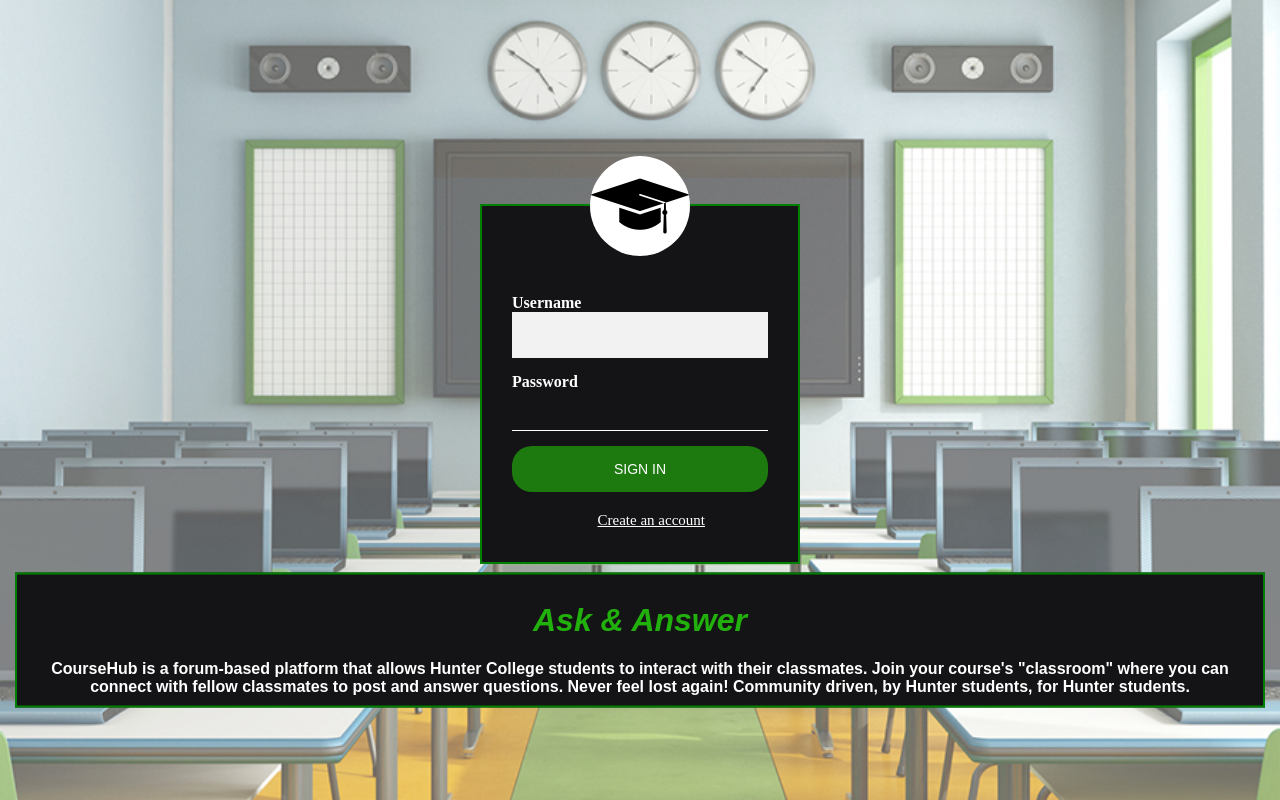
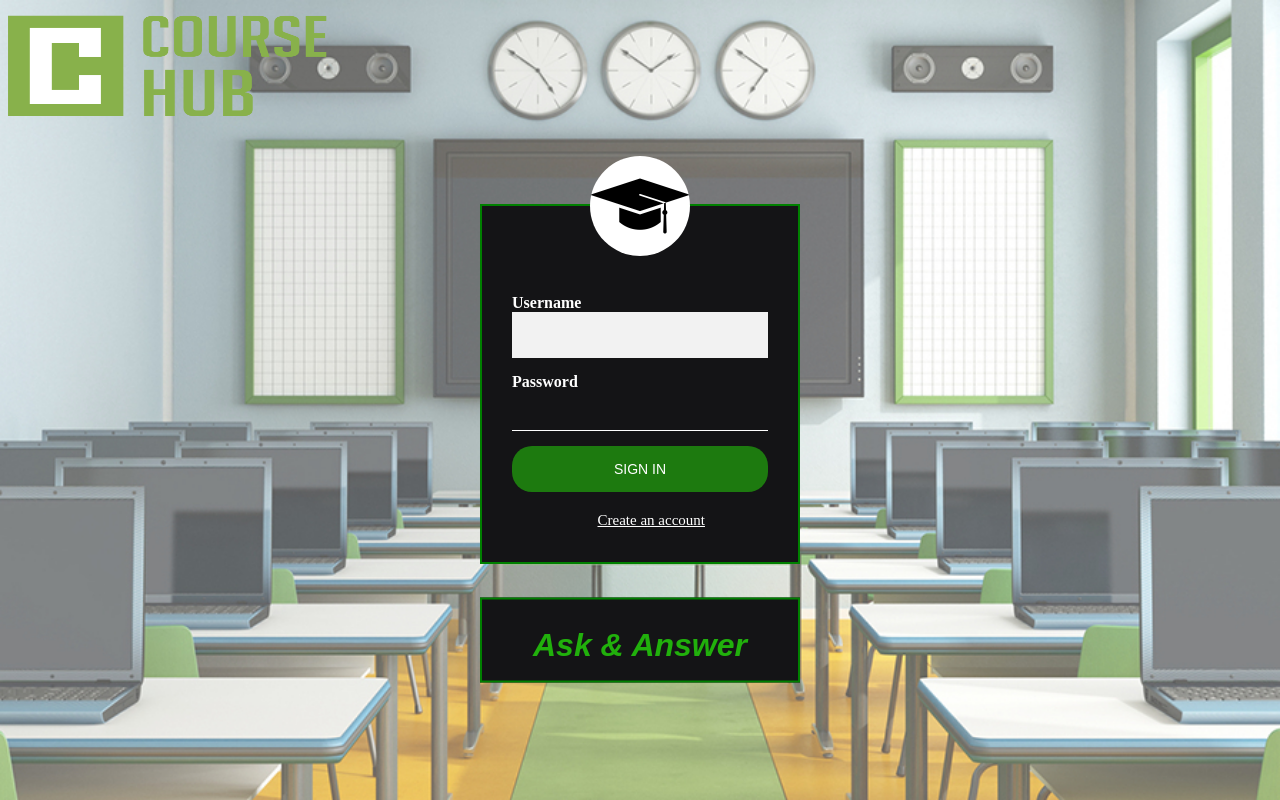
Before and after one commit to Rnoor15/CourseHub, a Flask app: page /login in a window 1280 px wide. Run offline with Flask 2, Linux system fonts and the light colour scheme; some libraries are stand-ins or nearby versions.

Commit message:
added logo, edited navi bar

```diff
--- a/coursehubapp.py
+++ b/coursehubapp.py
@@ -17,7 +17,7 @@ app.config['SECRET_KEY'] = 'Thisissupposedtobesecret!'
 app.config['SQLALCHEMY_TRACK_MODIFICATIONS'] = False
 
 
-app.config['SQLALCHEMY_DATABASE_URI'] = 'sqlite:////Users/davidliao/Documents/GitHub/CourseHub/courseHub.db'
+app.config['SQLALCHEMY_DATABASE_URI'] = 'sqlite:////Users/Richard/Desktop/CourseHub/courseHub.db'
 
 bootstrap = Bootstrap(app)
 db = SQLAlchemy(app)
--- a/templates/detail.html
+++ b/templates/detail.html
@@ -65,7 +65,7 @@ h4{
     </div>
 
     <button class="btn-send">Submit</button> &nbsp
-    <a href='#' class="btn btn-success">Cancel</a>
+    <a href='#' class="btn-send">Back</a>
 
     </form>
     <ul class="comment-list">
--- a/templates/index.html
+++ b/templates/index.html
@@ -54,6 +54,10 @@
 </nav>
 
 <div class="container">
+<br>
+<img src="/static/chlogo.png" style="width:375px;height:200px;">
+<br>
+
 <h1>Welcome to CourseHub</h1>
   <div class="row">
   <div class="col-sm">
--- a/templates/login.html
+++ b/templates/login.html
@@ -105,8 +105,8 @@
 		color: green;
 	}
 	.info{
-		width: 1250px;
-		height: 135px;
+		width: 320px;
+		height: 85px;
 		font-family: "Arial", sans-serif;
 		background: #141416;
 		color: #21B00C;
@@ -122,8 +122,7 @@
 </style>
 </head>
 <body>
-	<br>
-	<br>
+	<img src="/static/chlogo.png" style="height:120px;width:320px;">
 	<br>
 	<br>
 	<br>
@@ -163,13 +162,7 @@
 
 	<div class = "info">
 		<center><h1><i>Ask & Answer</i></h1><center>
-		<center><p><font color="FFFFFF"><font size="3.5">
-	CourseHub is a forum-based
-	platform that allows Hunter College students to interact with their classmates.
-        Join your course's "classroom" where you can connect with fellow classmates
-	to post and answer questions.
-        Never feel lost again! Community driven, by Hunter students, for Hunter students.
-        </font>
+
 	</font>
         </p>
 	</center>
--- a/templates/signup.html
+++ b/templates/signup.html
@@ -27,9 +27,8 @@ Sign Up
         </div>
         <div id="navbar" class="collapse navbar-collapse">
           <ul class="nav navbar-nav">
-            <li class="active"><a href="#">Home</a></li>
-            <li><a href="{{ url_for('login') }}">Login</a></li>
-            <li><a href="{{ url_for('signup') }}">Sign Up</a></li>
+            <li class="active"><a href="{{ url_for('index') }}">Home</a></li>
+            <li><a href="{{ url_for('login') }}">Sign in</a></li>
           </ul>
         </div><!--/.nav-collapse -->
       </div>
```
Also changed, not shown: courseHub.db.
